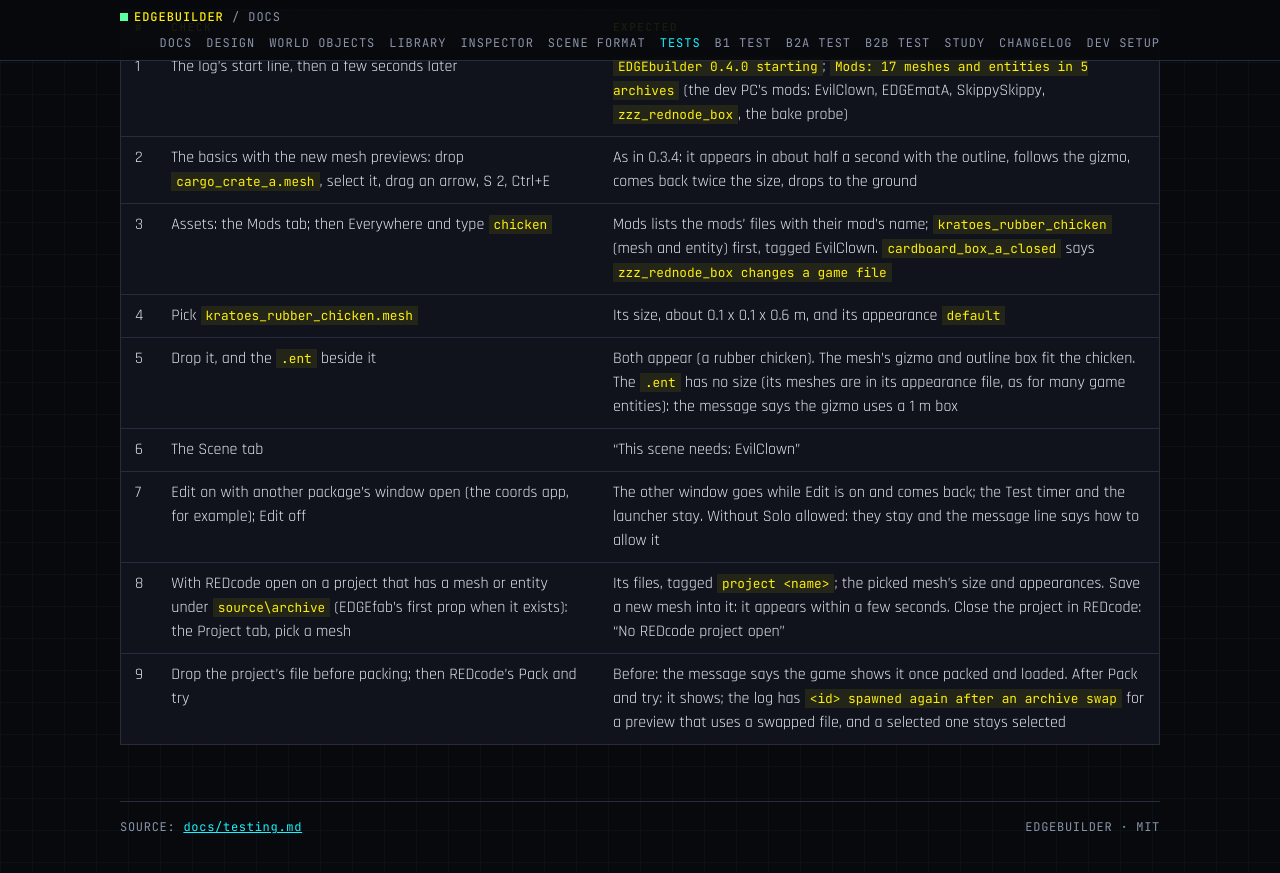
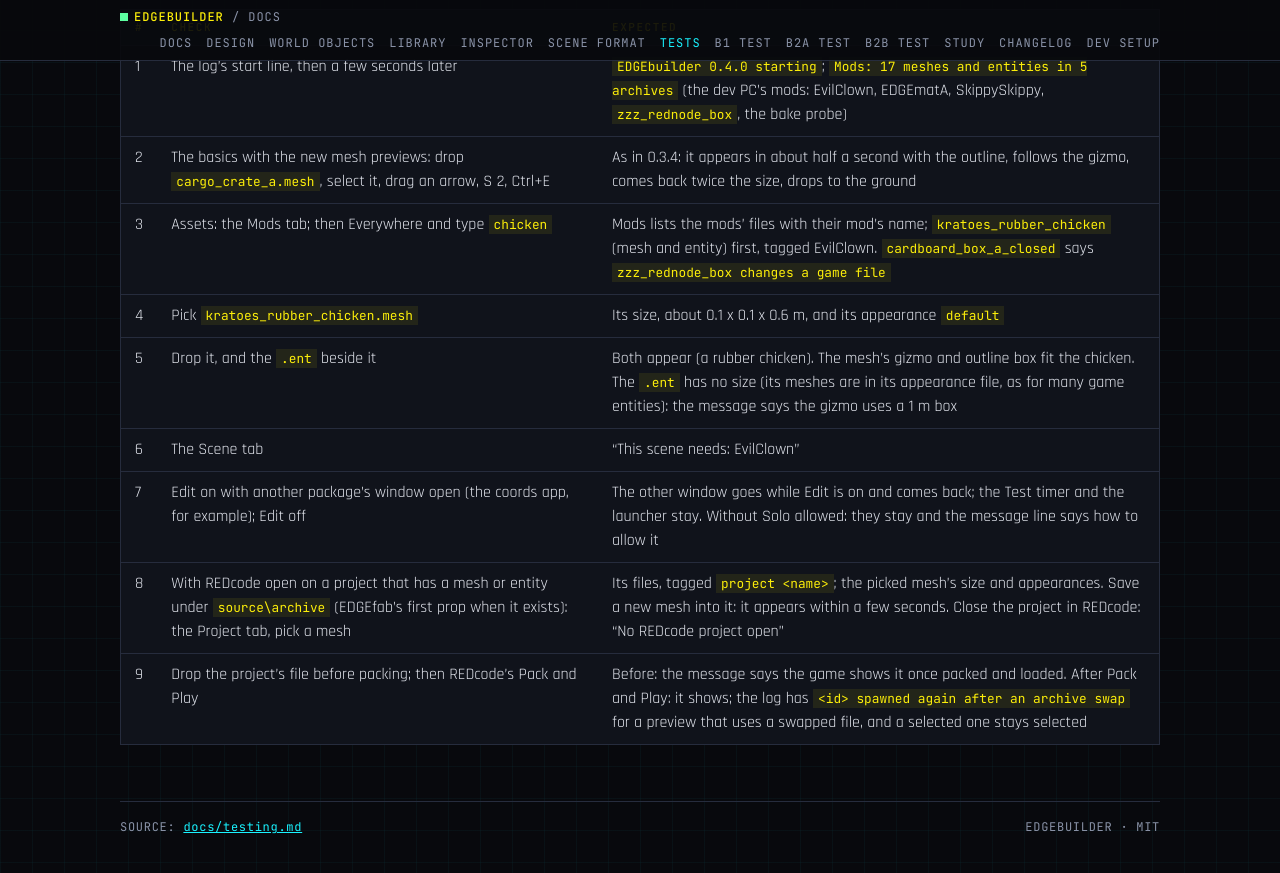
Before and after one commit to Edgemodders/EDGEbuilder, a Jekyll site: the page built from docs/testing.md, in a window 1280 px wide and 900 px high, scrolled down 10882 px. Shown: the top 873 px of the window. Built offline with Jekyll 4.4.1, drawn with Linux system fonts in a browser that asks for light colours.

Commit message:
REDcode's Pack and try is now Pack and Play
Co-Authored-By: Claude Opus 5.5 <noreply@anthropic.com>

```diff
--- a/docs/testing.md
+++ b/docs/testing.md
@@ -265,4 +265,4 @@ streaming:
 | 6 | The Scene tab | "This scene needs: EvilClown" |
 | 7 | Edit on with another package's window open (the coords app, for example); Edit off | The other window goes while Edit is on and comes back; the Test timer and the launcher stay. Without Solo allowed: they stay and the message line says how to allow it |
 | 8 | With REDcode open on a project that has a mesh or entity under `source\archive` (EDGEfab's first prop when it exists): the Project tab, pick a mesh | Its files, tagged `project <name>`; the picked mesh's size and appearances. Save a new mesh into it: it appears within a few seconds. Close the project in REDcode: "No REDcode project open" |
-| 9 | Drop the project's file before packing; then REDcode's Pack and try | Before: the message says the game shows it once packed and loaded. After Pack and try: it shows; the log has `<id> spawned again after an archive swap` for a preview that uses a swapped file, and a selected one stays selected |
+| 9 | Drop the project's file before packing; then REDcode's Pack and Play | Before: the message says the game shows it once packed and loaded. After Pack and Play: it shows; the log has `<id> spawned again after an archive swap` for a preview that uses a swapped file, and a selected one stays selected |
--- a/edgebuilder/mod.mjs
+++ b/edgebuilder/mod.mjs
@@ -1276,7 +1276,7 @@ async function drop(assetPath, appearance, at) {
     scene.save();
     await select(o.id);
     const from = sourceOf(assetPath)?.source;
-    const note = from?.kind === "project" ? ` From the REDcode project ${from.name}: the game shows it once the project is packed and loaded (REDcode's Pack and try).` : from?.kind === "mod" ? ` From ${from.name}.${sized ? "" : " Its size is not known, so the gizmo uses a 1 m box."}` : "";
+    const note = from?.kind === "project" ? ` From the REDcode project ${from.name}: the game shows it once the project is packed and loaded (REDcode's Pack and Play).` : from?.kind === "mod" ? ` From ${from.name}.${sized ? "" : " Its size is not known, so the gizmo uses a 1 m box."}` : "";
     say(`Dropped ${path5.basename(assetPath)} in ${Date.now() - started} ms.${note}`, "ok");
   } catch (err) {
     if (added) {
--- a/src/mod.ts
+++ b/src/mod.ts
@@ -822,7 +822,7 @@ async function drop(assetPath: string, appearance?: string, at?: { origin: V3; d
     const from = sourceOf(assetPath)?.source;
     const note =
       from?.kind === "project"
-        ? ` From the REDcode project ${from.name}: the game shows it once the project is packed and loaded (REDcode's Pack and try).`
+        ? ` From the REDcode project ${from.name}: the game shows it once the project is packed and loaded (REDcode's Pack and Play).`
         : from?.kind === "mod"
           ? ` From ${from.name}.${sized ? "" : " Its size is not known, so the gizmo uses a 1 m box."}`
           : "";
@@ -1008,7 +1008,7 @@ world.on("Entity/Detach", (e) => {
   }
 });
 
-// After an archive swap (REDcode's Pack and try, REDnode's archives.reload), REDnode spawns again the
+// After an archive swap (REDcode's Pack and Play, REDnode's archives.reload), REDnode spawns again the
 // previews that use a swapped file: they show the new version and keep their place in the scene.
 if (typeof world.onRespawn === "function") {
   world.onRespawn((before, after) => {
```
Also changed, not shown: docs/library.md (+1 -1 lines), docs/changelog.md.
